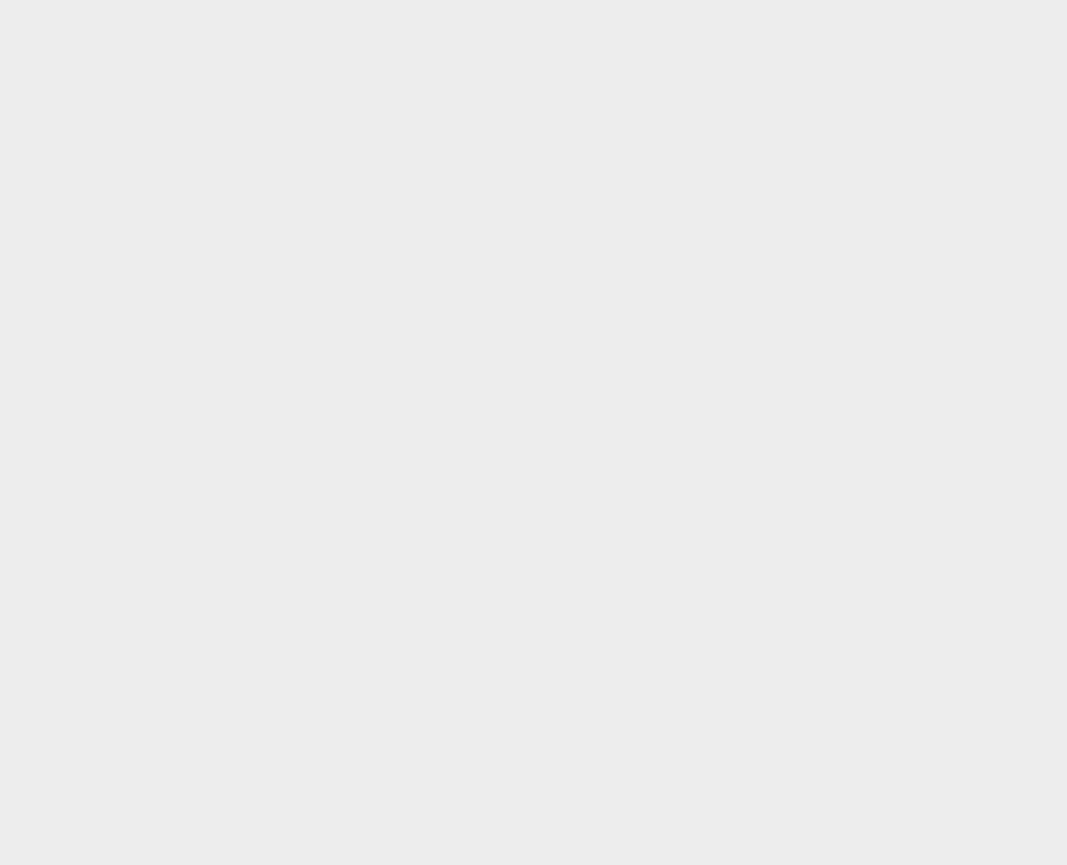
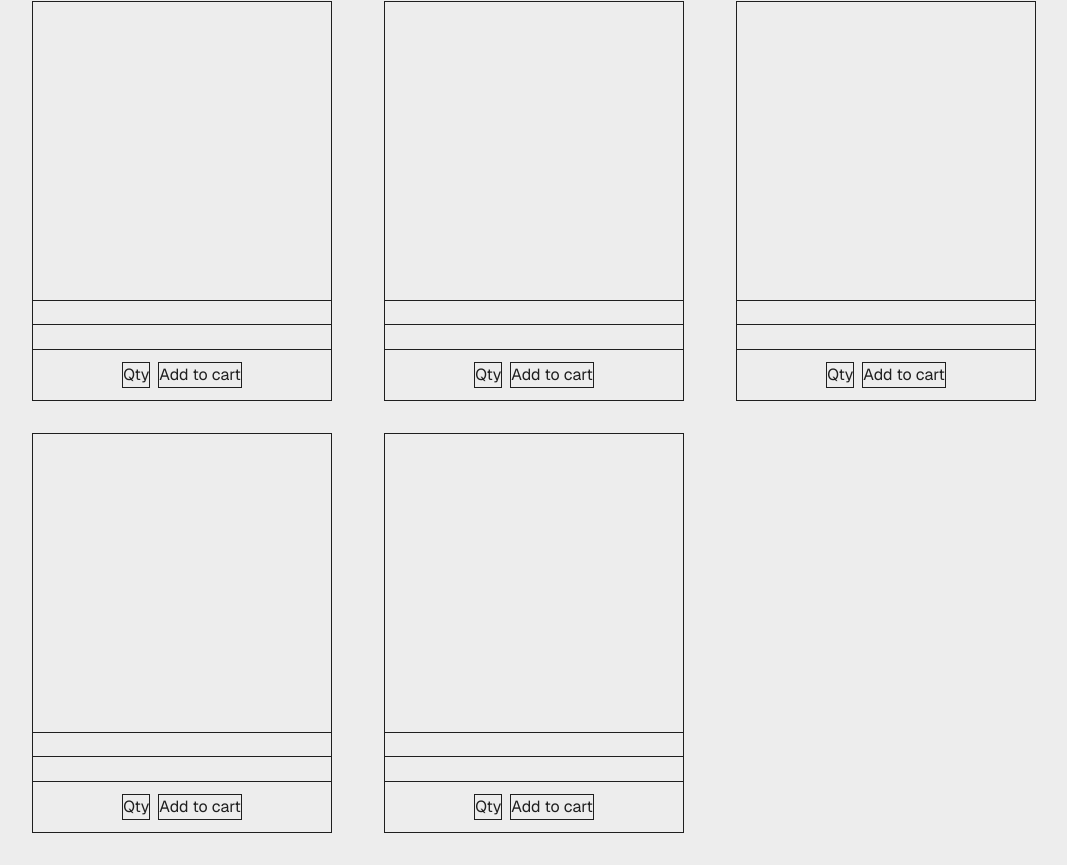
Before and after one commit to Splavacodo/shopping-cart, a Next.js app: page /shop in a window 1280 px wide. Shown: the part 166-1031 px from the top of the page, without its empty margins (96-1163 px from the left). Before the commit the page ends 800 px from the top, so only its background shows below. Built offline with nearby package versions, Linux system fonts and the light colour scheme.

Commit message:
wip (shop products): created grid container with dynamic grid sizes and placeholder product cards to plan out the layout for the cards

```diff
--- a/app/shop/page.tsx
+++ b/app/shop/page.tsx
@@ -1,10 +1,58 @@
 export default function Shop() {
     return (
         <main className="flex-1 flex flex-col items-center font-sans py-8">
-            <section className="flex flex-col w-full max-w-8/10">
+            <section className="flex flex-col w-full max-w-8/10 gap-8">
                 <header>
                     <h1 className="font-semibold text-xl">Shop Products</h1>
                 </header>
+
+                <div className="grid gap-8 [grid-template-columns:repeat(auto-fill,minmax(300px,1fr))]">
+                    <div className="flex flex-col w-[300px] h-[400px] border-1 border-foreground">
+                        <div className="h-[300px] border-b-1 border-b-foreground"></div>
+                        <div className="h-[25px] border-b-1 border-b-foreground"></div>
+                        <div className="h-[25px] border-b-1 border-b-foreground"></div>
+                        <div className="h-[50px] flex justify-center items-center gap-2">
+                            <div className="border-1 border-foreground">Qty</div>
+                            <div className="border-1 border-foreground">Add to cart</div>
+                        </div>
+                    </div>
+                    <div className="flex flex-col w-[300px] h-[400px] border-1 border-foreground">
+                        <div className="h-[300px] border-b-1 border-b-foreground"></div>
+                        <div className="h-[25px] border-b-1 border-b-foreground"></div>
+                        <div className="h-[25px] border-b-1 border-b-foreground"></div>
+                        <div className="h-[50px] flex justify-center items-center gap-2">
+                            <div className="border-1 border-foreground">Qty</div>
+                            <div className="border-1 border-foreground">Add to cart</div>
+                        </div>
+                    </div>
+                    <div className="flex flex-col w-[300px] h-[400px] border-1 border-foreground">
+                        <div className="h-[300px] border-b-1 border-b-foreground"></div>
+                        <div className="h-[25px] border-b-1 border-b-foreground"></div>
+                        <div className="h-[25px] border-b-1 border-b-foreground"></div>
+                        <div className="h-[50px] flex justify-center items-center gap-2">
+                            <div className="border-1 border-foreground">Qty</div>
+                            <div className="border-1 border-foreground">Add to cart</div>
+                        </div>
+                    </div>
+                    <div className="flex flex-col w-[300px] h-[400px] border-1 border-foreground">
+                        <div className="h-[300px] border-b-1 border-b-foreground"></div>
+                        <div className="h-[25px] border-b-1 border-b-foreground"></div>
+                        <div className="h-[25px] border-b-1 border-b-foreground"></div>
+                        <div className="h-[50px] flex justify-center items-center gap-2">
+                            <div className="border-1 border-foreground">Qty</div>
+                            <div className="border-1 border-foreground">Add to cart</div>
+                        </div>
+                    </div>
+                    <div className="flex flex-col w-[300px] h-[400px] border-1 border-foreground">
+                        <div className="h-[300px] border-b-1 border-b-foreground"></div>
+                        <div className="h-[25px] border-b-1 border-b-foreground"></div>
+                        <div className="h-[25px] border-b-1 border-b-foreground"></div>
+                        <div className="h-[50px] flex justify-center items-center gap-2">
+                            <div className="border-1 border-foreground">Qty</div>
+                            <div className="border-1 border-foreground">Add to cart</div>
+                        </div>
+                    </div>
+                </div>
             </section>
         </main>
     );
```
